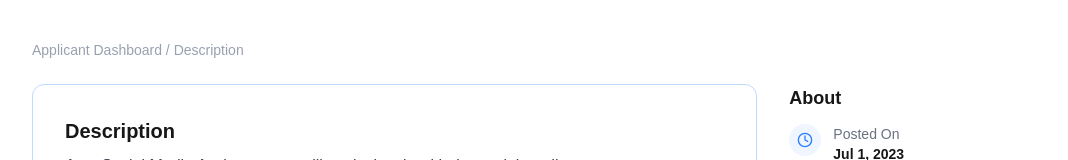
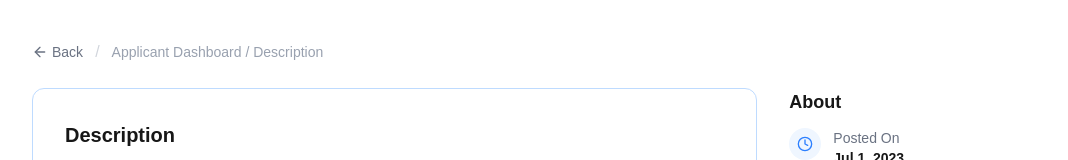
Before and after one commit to Eleni-tadese/Job-Listing-Application, a Next.js app: page /jobs/1 in a window 1280 px wide. Shown: the top 160 px of the page, without its empty margins (56-1124 px from the left). Built offline with nearby package versions, Linux system fonts and the light colour scheme.

Commit message:
feat: add back navigation to job details page

```diff
--- a/app/jobs/[id]/page.tsx
+++ b/app/jobs/[id]/page.tsx
@@ -1,6 +1,7 @@
+import Link from "next/link";
 import { jobs } from "../../data/jobs";
 import { notFound } from "next/navigation";
-import { Clock, Flame, MapPin, Calendar, CheckCircle2 } from "lucide-react";
+import { Clock, Flame, MapPin, Calendar, CheckCircle2, ArrowLeft } from "lucide-react";
 
 export default async function JobDetailsPage({
   params,
@@ -21,9 +22,17 @@ export default async function JobDetailsPage({
 
   return (
     <main className="max-w-6xl mx-auto px-6 py-10">
-      <p className="text-gray-400 text-sm mb-6">
-        Applicant Dashboard / Description
-      </p>
+      <div className="flex items-center gap-3 mb-6">
+        <Link
+          href="/"
+          className="flex items-center gap-1 text-gray-500 hover:text-gray-800 transition-colors text-sm"
+        >
+          <ArrowLeft className="w-4 h-4" />
+          Back
+        </Link>
+        <span className="text-gray-300">/</span>
+        <p className="text-gray-400 text-sm">Applicant Dashboard / Description</p>
+      </div>
 
       <div className="grid grid-cols-1 lg:grid-cols-3 gap-8">
         {/* Main content */}
```
